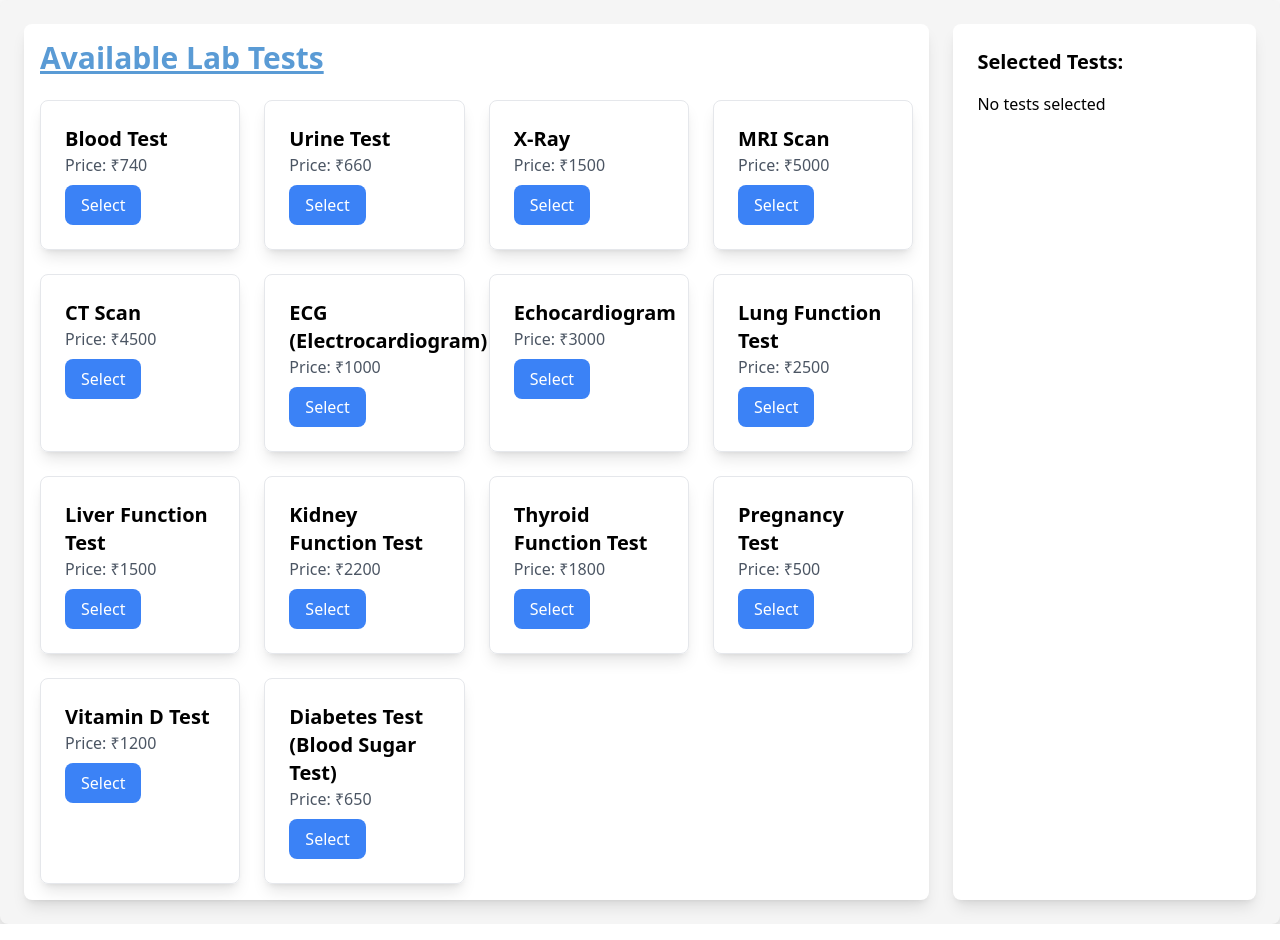
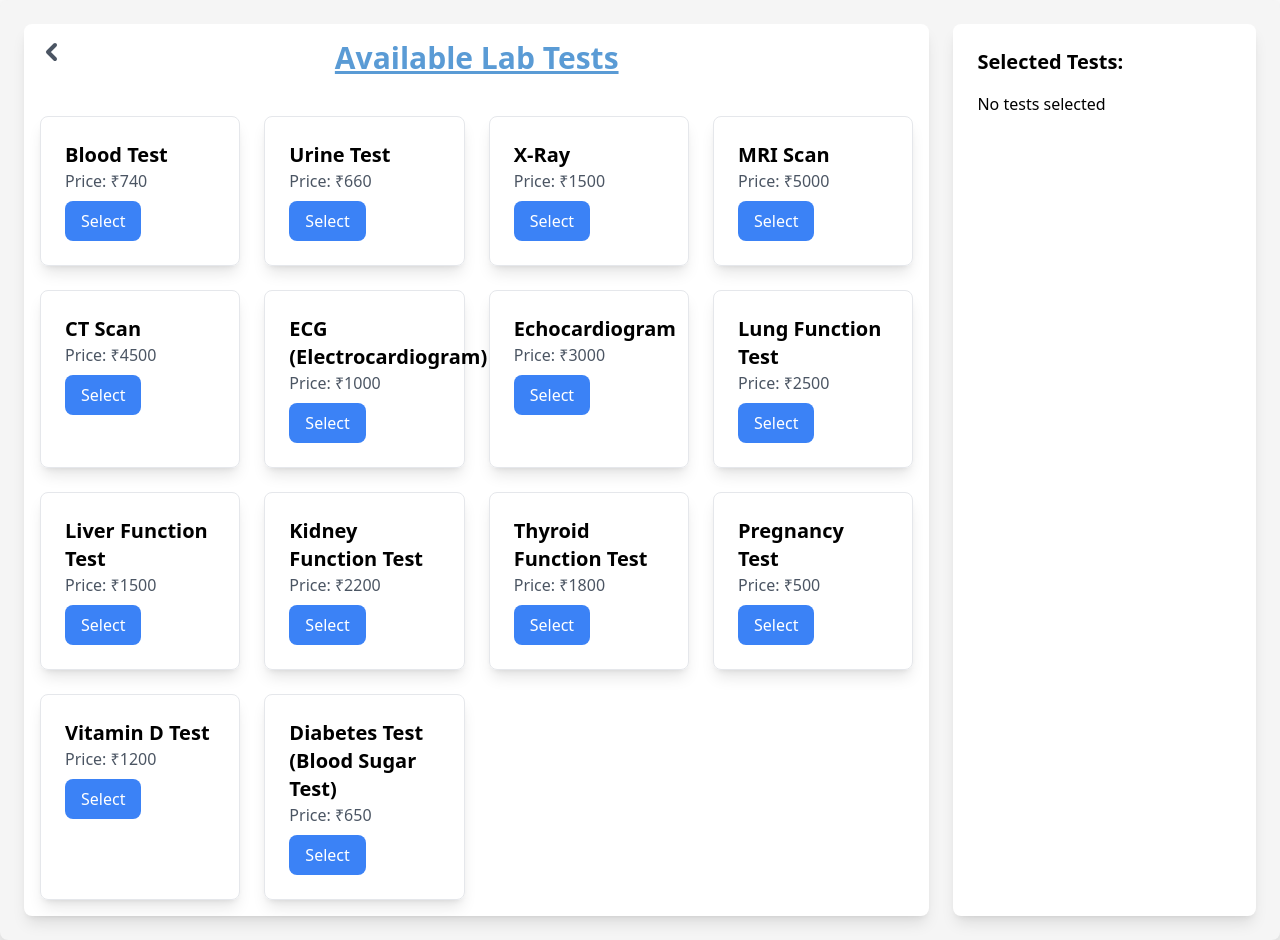
Before and after one commit to FusionFrameworks/CHAT_BOT, a React (Create React App) app in the folder chatbot_Frontend/: page /labtest in a window 1280 px wide. Built offline with nearby package versions, Linux system fonts and the light colour scheme.

Commit message:
added back button to labtest

```diff
--- a/chatbot_Frontend/src/LabTest.js
+++ b/chatbot_Frontend/src/LabTest.js
@@ -1,6 +1,7 @@
 import React, { useState, useEffect } from "react";
 import { ToastContainer, toast } from "react-toastify";
 import "react-toastify/dist/ReactToastify.css";
+import { useNavigate } from "react-router-dom"; // Import useNavigate
 
 const labTests = [
   {
@@ -93,6 +94,7 @@ const LabTests = () => {
   const [selectedTests, setSelectedTests] = useState([]);
   const [isPaymentProcessing, setIsPaymentProcessing] = useState(false);
   const [paymentSuccess, setPaymentSuccess] = useState(false);
+  const navigate = useNavigate(); // Initialize navigate
 
   useEffect(() => {
     const script = document.createElement("script");
@@ -113,11 +115,14 @@ const LabTests = () => {
 
   const initiatePayment = () => {
     if (selectedTests.length === 0) {
-      toast.warn("Please select at least one test before proceeding to payment.", {
-        position: "top-right",
-        autoClose: 3000,
-        theme: "colored",
-      });
+      toast.warn(
+        "Please select at least one test before proceeding to payment.",
+        {
+          position: "top-right",
+          autoClose: 3000,
+          theme: "colored",
+        }
+      );
       return;
     }
 
@@ -184,7 +189,30 @@ const LabTests = () => {
       {/* Main Content */}
       <div className="w-full md:w-3/4 bg-white p-4 rounded-lg shadow-lg">
         <ToastContainer />
-        <h2 className="text-3xl font-semibold text-soft-blue mb-6 underline">Available Lab Tests</h2>
+        <div className="flex flex-col items-center mb-4">
+          <button
+            onClick={() => navigate("/welcome")}
+            className="absolute left-10 flex items-center text-gray-600 hover:text-gray-800"
+          >
+            <svg
+              xmlns="http://www.w3.org/2000/svg"
+              fill="none"
+              viewBox="0 0 24 24"
+              strokeWidth="4"
+              stroke="currentColor"
+              className="w-6 h-6 mr-2"
+            >
+              <path
+                strokeLinecap="round"
+                strokeLinejoin="round"
+                d="M15 19l-7-7 7-7"
+              />
+            </svg>
+          </button>
+          <h2 className="text-3xl font-semibold text-soft-blue mb-6 underline">
+            Available Lab Tests
+          </h2>
+        </div>
         <div className="grid grid-cols-1 sm:grid-cols-2 md:grid-cols-3 lg:grid-cols-4 gap-6">
           {labTests.map((test, index) => (
             <div
@@ -221,7 +249,10 @@ const LabTests = () => {
           ) : (
             <div className="flex flex-col space-y-4">
               {selectedTests.map((test, index) => (
-                <div key={index} className="w-full p-4 border rounded-lg shadow-md bg-gray-100">
+                <div
+                  key={index}
+                  className="w-full p-4 border rounded-lg shadow-md bg-gray-100"
+                >
                   <h4 className="text-lg font-bold">{test.name}</h4>
                   <p className="text-gray-600">Price: {test.price}</p>
                 </div>
@@ -235,7 +266,9 @@ const LabTests = () => {
           <div className="mt-4 flex flex-col items-start space-y-2">
             <div className="p-3 bg-gray-200 rounded-lg w-full">
               <h4 className="text-sm font-bold text-gray-700">Total Cost:</h4>
-              <p className="text-lg font-semibold text-gray-800">₹{totalCost}</p>
+              <p className="text-lg font-semibold text-gray-800">
+                ₹{totalCost}
+              </p>
             </div>
             <button
               className={`w-full py-3 rounded-lg text-white ${
@@ -254,7 +287,9 @@ const LabTests = () => {
       {paymentSuccess && (
         <div className="fixed inset-0 bg-gray-800 bg-opacity-50 flex justify-center items-center z-50">
           <div className="bg-white p-6 rounded-lg shadow-lg w-[75%] md:w-[50%]">
-            <h3 className="text-xl font-semibold mb-4 underline text-soft-blue">Test Guidelines</h3>
+            <h3 className="text-xl font-semibold mb-4 underline text-soft-blue">
+              Test Guidelines
+            </h3>
             <div>
               {selectedTests.map((test, index) => (
                 <div key={index} className="mb-4">
```
